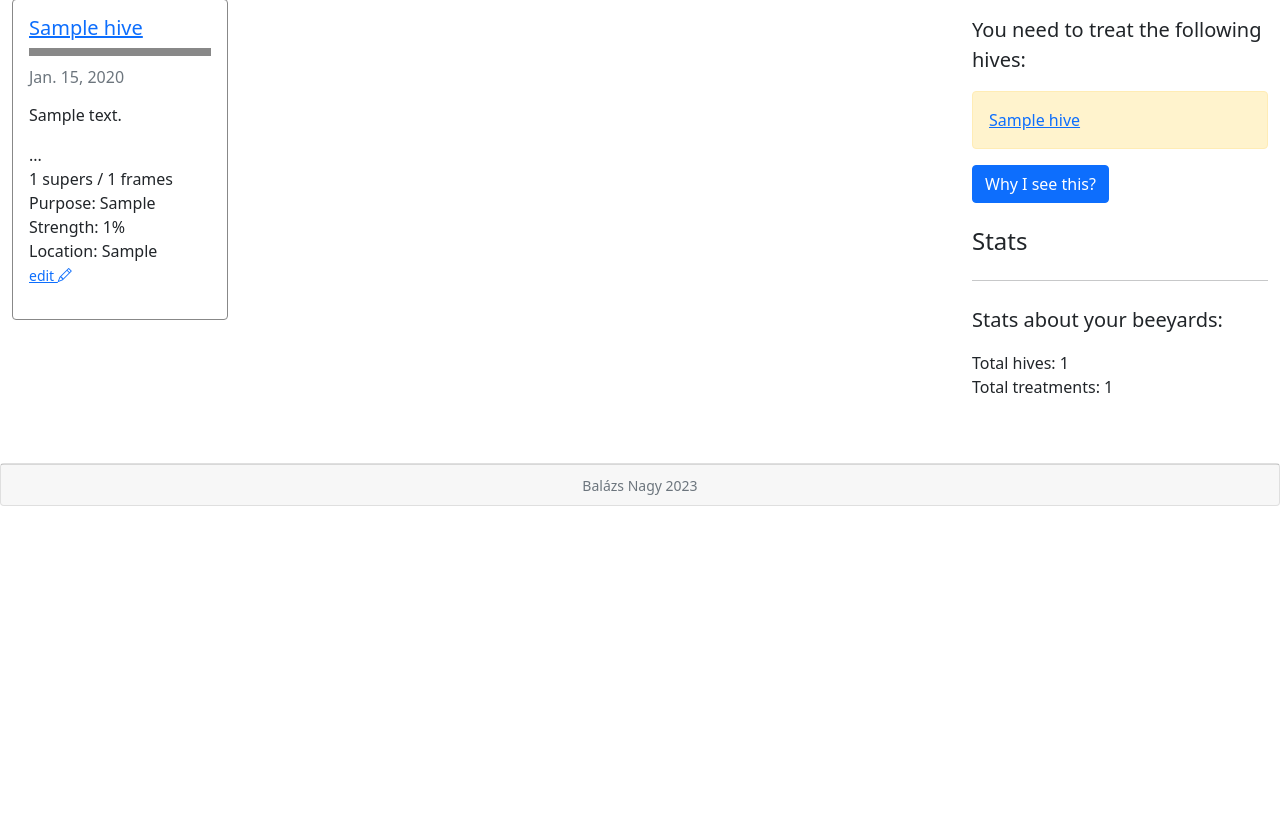
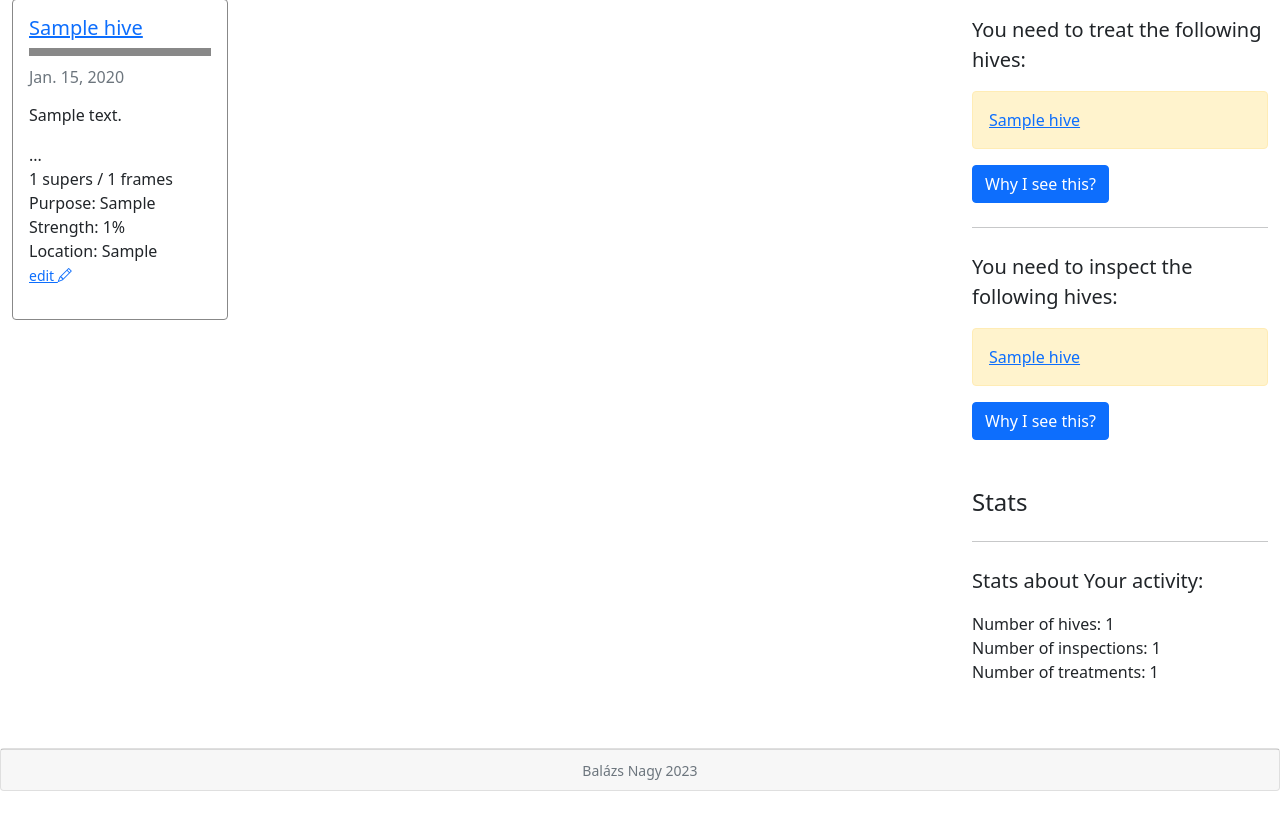
Before and after one commit to nxbalazs/nxBee, a Django app: page /hive_management in a window 1280 px wide. Shown: the part 223-1062 px from the top of the page. Before the commit the page ends 729 px from the top, so only its background shows below. Run offline with Django 4.2, Linux system fonts and the light colour scheme; tables that the repository leaves empty hold one stand-in row (values such as "Sample post").

Commit message:
added a reminder to inspect hives

```diff
--- a/hive_management/templates/hive_management.html
+++ b/hive_management/templates/hive_management.html
@@ -96,7 +96,7 @@
                     <td>{{ hive.supers }}</td>
                     <td>{{ hive.frames }}</td>
                     <td>{{ hive.purpose }}</td>
-                    <td>{{ hive.strength }}</td>
+                    <td>{{ hive.strength }}%</td>
                     <td>{{ hive.location }}</td>
                     <td><a href="{% url 'edit_hive' hive.pk %}" class="link-primary">edit <i class="bi bi-pencil"></i></a></td>
                   </tr>
@@ -114,15 +114,32 @@
         <div class="jumbotron">
             <h4>Reports and reminders:</h4>
                 <hr class="my-4">
-                {% for report in reports %}
+                {% for treatment_report in treatment_reports %}
                 {% if forloop.first %}
                 <p class="lead">You need to treat the following hives:</p>
                 <div class="alert alert-warning" role="alert">
                 {% endif %}
-                <a href="{% url 'hive_detail' report.pk %}" class="link-primary">{{ report.name }}</a><br>
+                <a href="{% url 'hive_detail' treatment_report.pk %}" class="link-primary">{{ treatment_report.name }}</a><br>
                 {% if forloop.last %}
                 </div>
                 <button type="button" class="btn btn-primary" data-bs-toggle="popover" data-bs-title="Why You see this?" data-bs-content="The above listed hives don't have any treatments or the last treatment was made 100 days ago">Why I see this?</button>
+                {% endif %}
+                {% empty %}
+                <div class="alert alert-success" role="alert">
+                    All looks good!
+                </div>
+                {% endfor %}
+
+                {% for inspection_report in inspection_reports %}
+                {% if forloop.first %}
+                <hr class="my-4">
+                <p class="lead">You need to inspect the following hives:</p>
+                <div class="alert alert-warning" role="alert">
+                {% endif %}
+                <a href="{% url 'hive_detail' inspection_report.pk %}" class="link-primary">{{ inspection_report.name }}</a><br>
+                {% if forloop.last %}
+                </div>
+                <button type="button" class="btn btn-primary" data-bs-toggle="popover" data-bs-title="Why You see this?" data-bs-content="The above listed hives don't have any inspections or the last inspection was made more then 10 days ago">Why I see this?</button>
                 {% endif %}
                 {% empty %}
                 <div class="alert alert-success" role="alert">
@@ -133,13 +150,16 @@
 
           <br>
 
+          <br>
+
           <div class="jumbotron">
             <h4>Stats</h4>
             <hr class="my-4">
-            <p class="lead">Stats about your beeyards:</p>
+            <p class="lead">Stats about Your activity:</p>
             <p>
-                Total hives: {{ hives | length }}<br>
-                Total treatments: {{ treatments | length }}
+                Number of hives: {{ hives | length }}<br>
+                Number of inspections: {{ inspections | length }}<br>
+                Number of treatments: {{ treatments | length }}
             </p>
           </div>
 
--- a/hive_management/utils/reports.py
+++ b/hive_management/utils/reports.py
@@ -1,4 +1,4 @@
-from hive_management.models import Hive, Treatment
+from hive_management.models import Hive, Treatment, Inspection
 import datetime
 
 def check_treatment():
@@ -15,3 +15,18 @@ def check_treatment():
         except:
             treatments.append(hive)
     return treatments
+
+def check_inspection():
+    hives = Hive.objects.all()
+    hdays = (datetime.datetime.today() - datetime.timedelta(days=10)).strftime('%Y-%m-%d')
+    inspections = []
+    for hive in hives:
+        try:
+            check_inspection = Inspection.objects.filter(hive=hive).latest('created_on')
+            if check_inspection and str(check_inspection.created_on) >= hdays:
+                pass
+            else:
+                inspections.append(hive)
+        except:
+            inspections.append(hive)
+    return inspections
--- a/hive_management/views.py
+++ b/hive_management/views.py
@@ -22,11 +22,15 @@ def hive_management(request):
 
     hives = Hive.objects.all().order_by('name')
     treatments = Treatment.objects.all()
-    report = reports.check_treatment()
+    inspections = Inspection.objects.all()
+    treatment_reports = reports.check_treatment()
+    inspection_reports = reports.check_inspection()
     context = {
         "hives": hives,
-        "reports": report,
+        "treatment_reports": treatment_reports,
+        "inspection_reports": inspection_reports,
         "treatments": treatments,
+        "inspections": inspections,
         "view": view,
     }
     return render(request, 'hive_management.html', context)
```
